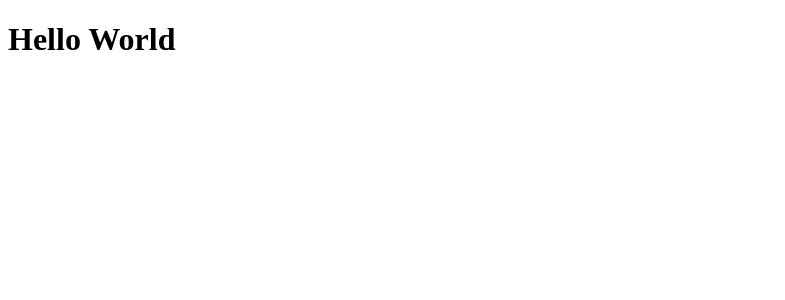
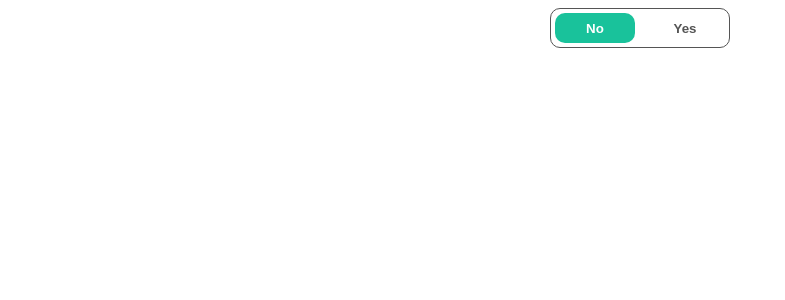
Before and after one commit to eugenioarantes/react-utils, a React (Create React App) app: page / in a window 1280 px wide. Shown: the top 300 px of the page, without its empty margins (0-785 px from the left). Built offline with nearby package versions, Linux system fonts and the light colour scheme.

Commit message:
creating switch

```diff
--- a/src/pages/Home/index.tsx
+++ b/src/pages/Home/index.tsx
@@ -1,7 +1,31 @@
+import { useState } from "react";
+import { BlockColor, Button, Container, Switch } from "./styles";
+
 const Home: React.FC = () => {
-  console.log("start");
+  const [status, setStatus] = useState('');
   return (
-    <h1>Hello World</h1>
+    <Container>
+      <Switch>
+        <BlockColor $status={status} />
+        <Button
+          onClick={() => setStatus('No')}
+          $isSelected={status === 'No'}
+          $status={status}
+        >
+          <span>No</span>
+        </Button>
+
+        <Button
+          onClick={() => setStatus('Yes')}
+          $isSelected={status === 'Yes'}
+          $status={status}
+        >
+          <span>Yes</span>
+        </Button>
+
+      </Switch>
+      {console.log(status)}
+    </Container>
   );
 };
 
--- a/src/pages/Home/styles.ts
+++ b/src/pages/Home/styles.ts
@@ -1 +1,113 @@
-import styled, { css } from 'styled-components';
+import styled, { css, keyframes, Keyframes } from 'styled-components';
+
+interface ButtonProps {
+  $isSelected: boolean;
+  $status: string;
+}
+
+interface BlockColorProps {
+  $status: string;
+}
+
+const leftAnimation = (): Keyframes => keyframes`
+  from {
+    margin-left: 0;
+  }
+  to {
+    margin-left: 50%;
+  }
+`;
+
+const rightAnimation = (): Keyframes => keyframes`
+  from {
+    margin-left: 50%;
+  }
+  to {
+    margin-left: 0;
+  }
+`;
+
+
+export const Container = styled.div`
+  display: flex;
+  justify-content: center;
+`;
+
+export const Switch = styled.div`
+  position: relative;
+  display: flex;
+  justify-content: space-between;
+
+  width: 170px;
+  padding: 4px;
+
+  border: 0.5px solid #555555;
+  border-radius: 10px;
+`;
+
+export const Button = styled.button<ButtonProps>`
+  position: relative;
+
+  width: 80px;
+  height: 30px;
+  cursor: pointer;
+
+  color: #555;
+
+  border: 0;
+  border-radius: 10px;
+
+  background: transparent;
+
+  ${({ $isSelected }) =>
+    $isSelected &&
+    css`
+      color: #fff;
+    `};
+
+  ${({ $status }) =>
+    $status === '' &&
+    css`
+     :first-of-type {
+       color: #fff;
+     }
+  `};
+
+
+  span {
+    transition: color 0.6s;
+    font-weight: bold;
+
+    ${({ $isSelected }) =>
+    !$isSelected &&
+    css`
+        :hover {
+          color: #000;
+        }
+    `};
+
+  }
+`;
+
+export const BlockColor = styled.div<BlockColorProps>`
+  position: absolute;
+
+  width: 80px;
+  height: 30px;
+  background: #19c29b;
+
+  border: 0;
+  border-radius: 10px;
+
+  ${({ $status }) => {
+    if ($status === '') return css``;
+
+    return $status === 'No'
+      ? css`
+          animation: ${rightAnimation()} 0.5s forwards;
+        `
+      : css`
+          animation: ${leftAnimation()} 0.5s forwards;
+        `;
+  }}
+`;
```
Also changed, not shown: 1 other file (tests, documents, lock files or other folders).
